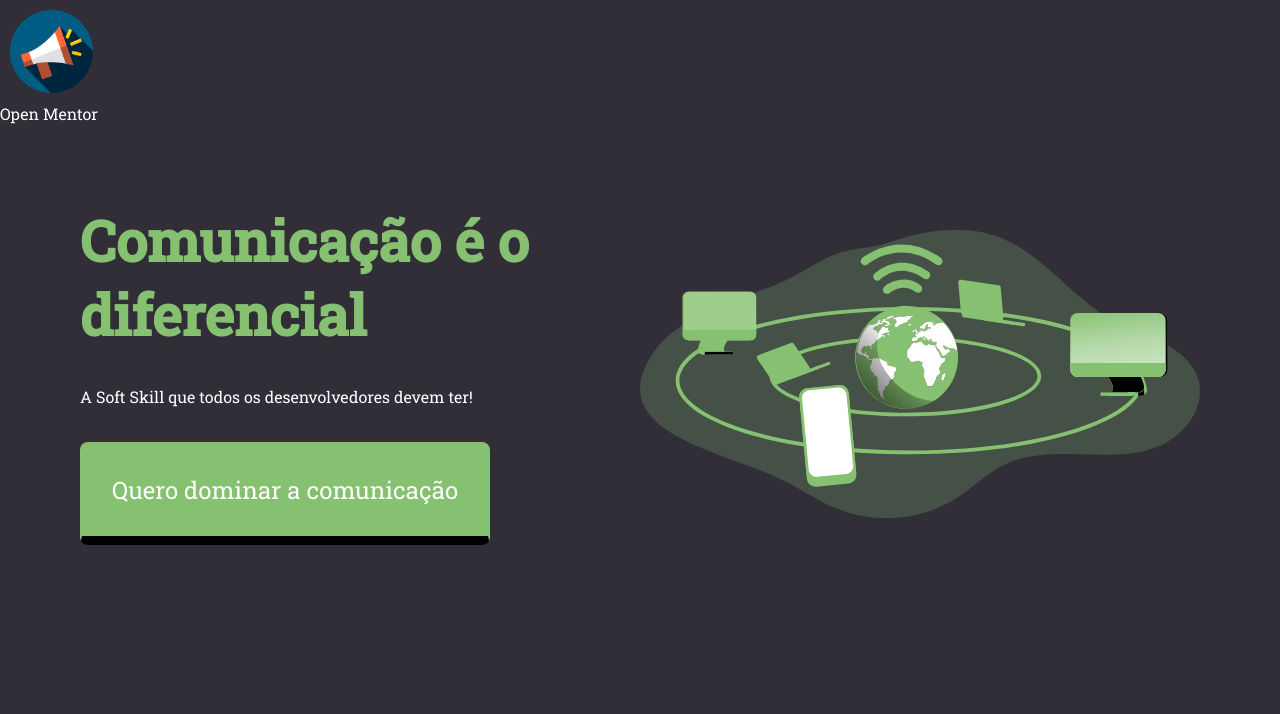
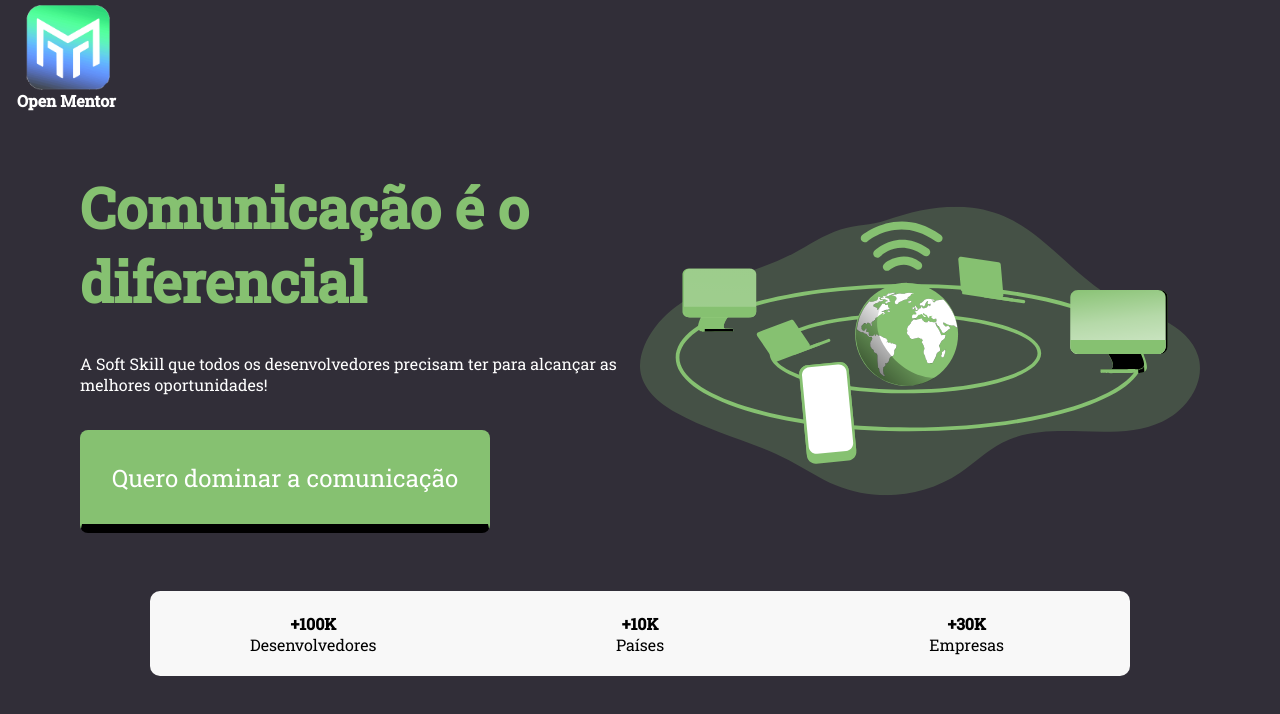
Before and after one commit to cirolacerda/expansion-week-soft-skill, a React (Create React App) app: page / in a window 1280 px wide. Shown: the top 714 px of the page. Built offline with nearby package versions, Linux system fonts and the light colour scheme.

Commit message:
Melhorias no layout principal

```diff
--- a/src/components/Header/index.tsx
+++ b/src/components/Header/index.tsx
@@ -1,9 +1,7 @@
 import React from 'react';
-import {
-  HeaderContent, LogoContent,
-} from './styles';
+import { HeaderContent, InforBar, LogoContent } from './styles';
 
-import LogoMega from '../../assets/megafone.png';
+import LogoMentor from '../../assets/mentorslogo.png';
 
 import Logo from '../../assets/network.svg';
 
@@ -11,18 +9,38 @@ const Header: React.FC = () => (
   <>
     <HeaderContent>
       <header>
-        <img src={LogoMega} alt="Open Mentor" />
-        <p>Open Mentor</p>
+        <img src={LogoMentor} alt="Open Mentor" />
+        <strong>Open Mentor</strong>
       </header>
     </HeaderContent>
     <LogoContent>
       <div className="title">
         <h1>Comunicação é o diferencial</h1>
-        <p>A Soft Skill que todos os desenvolvedores devem ter! </p>
+        <p>
+          A Soft Skill que todos os desenvolvedores precisam ter para alcançar
+          as melhores oportunidades!
+        </p>
         <button type="button">Quero dominar a comunicação</button>
       </div>
       <img src={Logo} alt="Comunicação" />
     </LogoContent>
+
+    <InforBar>
+      <ul>
+        <li>
+          <strong>+100K</strong>
+          <span>Desenvolvedores</span>
+        </li>
+        <li>
+          <strong>+10K</strong>
+          <span>Países</span>
+        </li>
+        <li>
+          <strong>+30K</strong>
+          <span>Empresas</span>
+        </li>
+      </ul>
+    </InforBar>
   </>
 );
 
--- a/src/components/Header/styles.ts
+++ b/src/components/Header/styles.ts
@@ -1,23 +1,51 @@
 import styled from 'styled-components';
 
+export const InforBar = styled.div`
+  height: 85px;
+  margin: 0 150px;
+  background-color: #f8f8f8;
+  border-radius: 10px;
+
+  ul {
+    display: flex;
+    list-style: none;
+    justify-content: space-between;
+  }
+
+  li {
+    height: 85px;
+    width: 100%;
+    display: flex;
+    flex-direction: column;
+    align-items: center;
+    justify-content: center;
+    padding: 0px 15px;
+
+    strong {
+      color: black;
+    }
+
+    span {
+      color: black;
+    }
+  }
+`;
+
 export const LogoContent = styled.div`
- height: 500px;
+  height: 480px;
   margin: 0 80px;
   display: flex;
 
-
   .title {
-
     display: flex;
     flex: 1;
     align-items: flex-start;
-  justify-content:center;
+    justify-content: center;
     flex-direction: column;
 
     h1 {
       font-size: 3.5em;
-    color: #86C171;
-
+      color: #86c171;
     }
 
     p {
@@ -26,11 +54,10 @@ export const LogoContent = styled.div`
     }
 
     button {
-
       border-radius: 8px;
       border: 1;
       border-color: transparent;
-          background: #86C171;
+      background: #86c171;
       color: #fff;
       display: flex;
       flex-direction: row;
@@ -38,12 +65,7 @@ export const LogoContent = styled.div`
       padding: 30px;
       font-size: 1.5em;
       border-bottom: 9px solid black;
-
-
     }
-
-
-
   }
 
   img {
@@ -51,26 +73,22 @@ img {
     display: flex;
     align-content: center;
   }
-
 `;
 
 export const HeaderContent = styled.div`
   display: flex;
   flex-direction: row;
+
   img {
-  width: 30%;
+    width: 17%;
     display: flex;
     align-content: center;
-  margin: 10px;
+    margin: 5px 25px 0px;
   }
 
-  p {
-    display: flex;
+  strong {
     color: #ffffff;
-    text-align: start;
-  }
-  h3 {
-    margin-top: 0px;
+    margin-left: 17px;
   }
 `;
 
--- a/src/pages/Home/index.tsx
+++ b/src/pages/Home/index.tsx
@@ -3,7 +3,6 @@ import Header from '../../components/Header';
 
 const Home: React.FC = () => (
   <>
-
     <Header />
   </>
 );
```
Also changed, not shown: src/assets/mentorslogo.png (added). Lines whose indentation alone changed are shown as unchanged.
